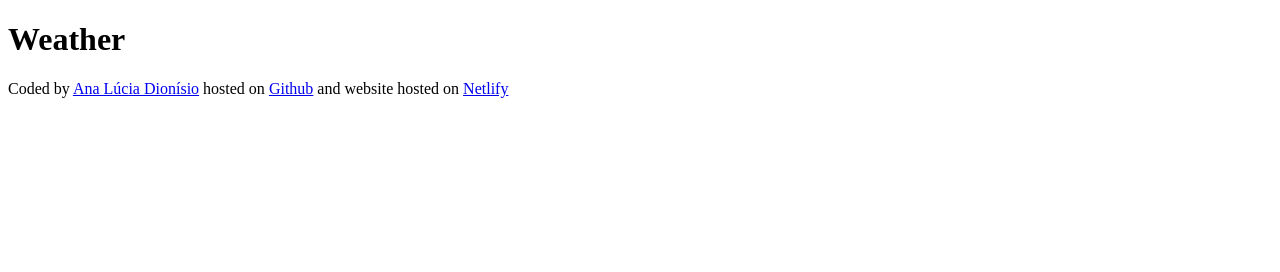
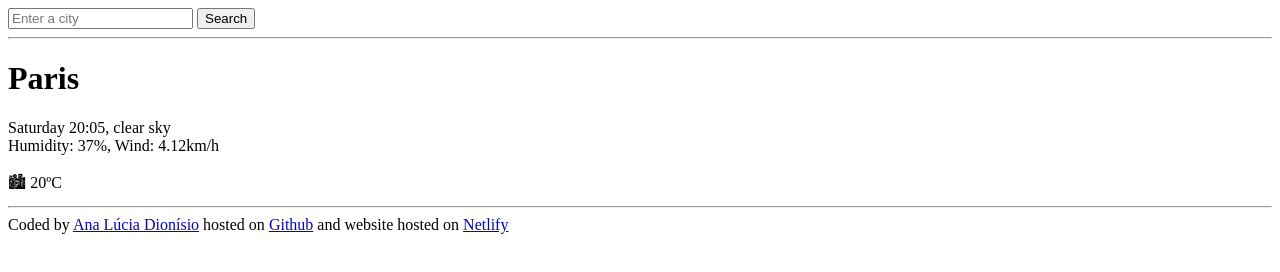
Before and after one commit to aluciadio/weather-search-project, a plain HTML site: page index.html in a window 1280 px wide. Drawn offline with Linux system fonts and the light colour scheme.

Commit message:
Update index.html
added html

```diff
--- a/index.html
+++ b/index.html
@@ -6,7 +6,22 @@
     <title>Weather Search Project</title>
   </head>
   <body>
-    <h1>Weather</h1>
+    <header>
+      <input type="search" placeholder="Enter a city" required />
+      <input type="submit" value="Search" />
+    </header>
+    <hr />
+    <main>
+      <div>
+        <h1>Paris</h1>
+        <p>
+          Saturday 20:05, clear sky <br />
+          Humidity: 37%, Wind: 4.12km/h
+        </p>
+      </div>
+      <div>🏙 20ºC</div>
+    </main>
+    <hr />
     <footer>
       Coded by
       <a href="https://github.com/aluciadio" target="_blank">
```
